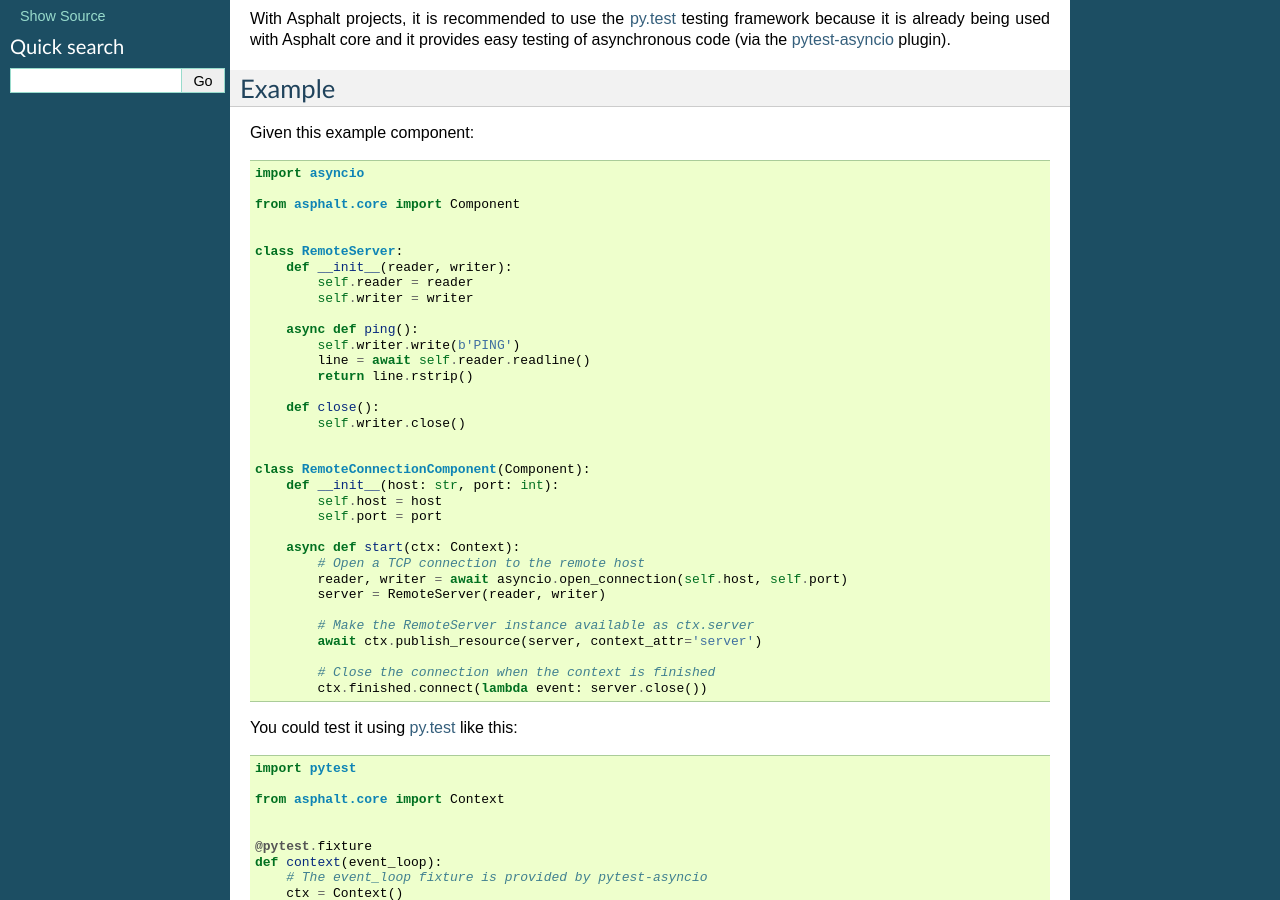
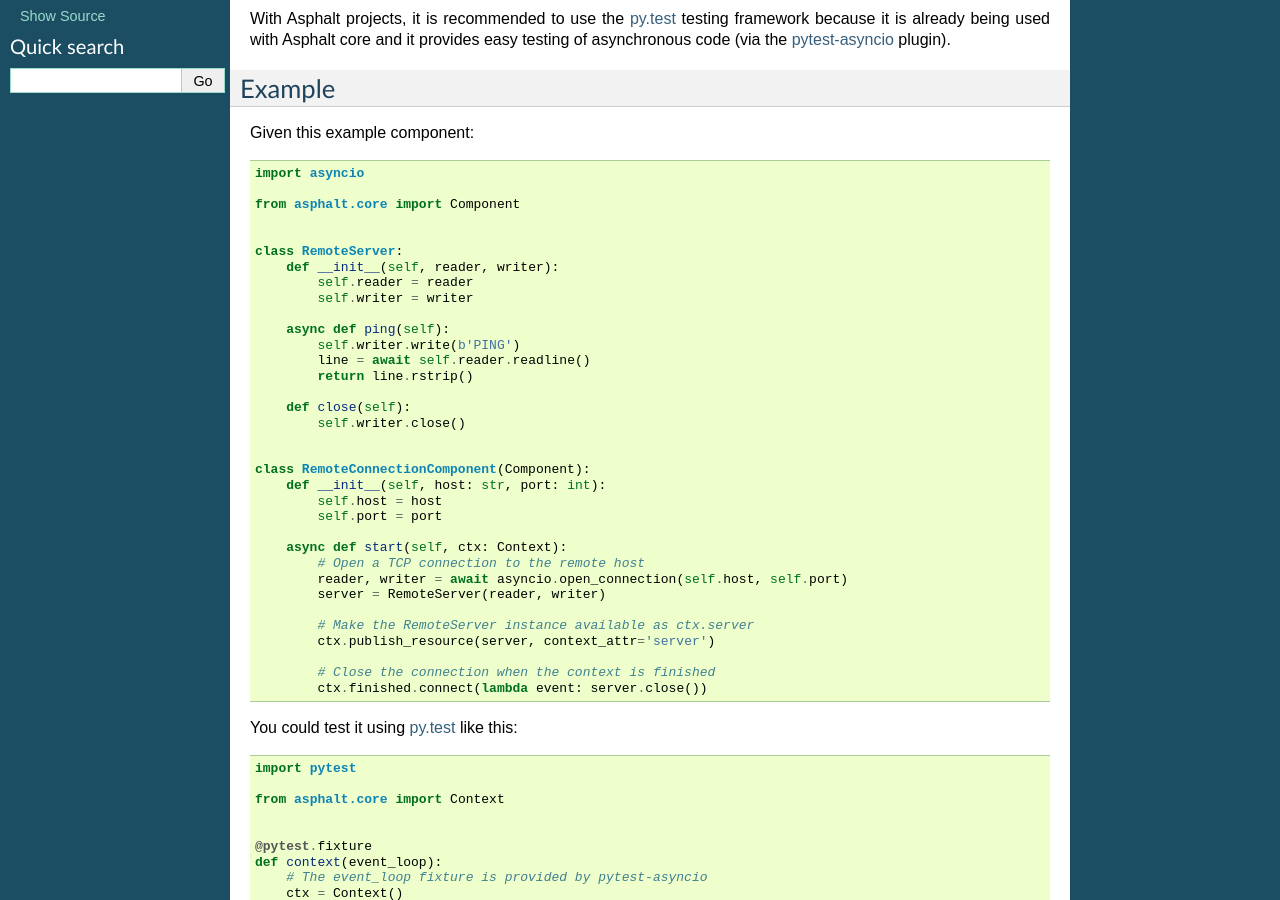
Before and after one commit to asphalt-framework/asphalt, a Sphinx documentation site: the page built from docs/userguide/testing.rst, in a window 1280 px wide and 900 px high, scrolled down 248 px. Built offline with Sphinx 7.4.7, drawn with Linux system fonts in a browser that asks for light colours.

Commit message:
Fixed missing "self" and removed one obsolete "await" from the testing example

```diff
--- a/docs/userguide/testing.rst
+++ b/docs/userguide/testing.rst
@@ -24,31 +24,31 @@ Given this example component::
 
 
     class RemoteServer:
-        def __init__(reader, writer):
+        def __init__(self, reader, writer):
             self.reader = reader
             self.writer = writer
 
-        async def ping():
+        async def ping(self):
             self.writer.write(b'PING')
             line = await self.reader.readline()
             return line.rstrip()
 
-        def close():
+        def close(self):
             self.writer.close()
 
 
     class RemoteConnectionComponent(Component):
-        def __init__(host: str, port: int):
+        def __init__(self, host: str, port: int):
             self.host = host
             self.port = port
 
-        async def start(ctx: Context):
+        async def start(self, ctx: Context):
             # Open a TCP connection to the remote host
             reader, writer = await asyncio.open_connection(self.host, self.port)
             server = RemoteServer(reader, writer)
 
             # Make the RemoteServer instance available as ctx.server
-            await ctx.publish_resource(server, context_attr='server')
+            ctx.publish_resource(server, context_attr='server')
 
             # Close the connection when the context is finished
             ctx.finished.connect(lambda event: server.close())
```
